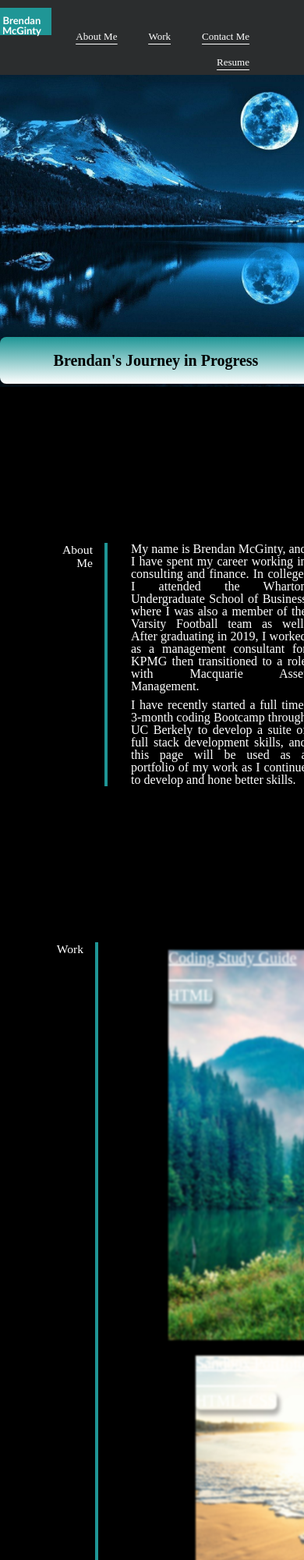
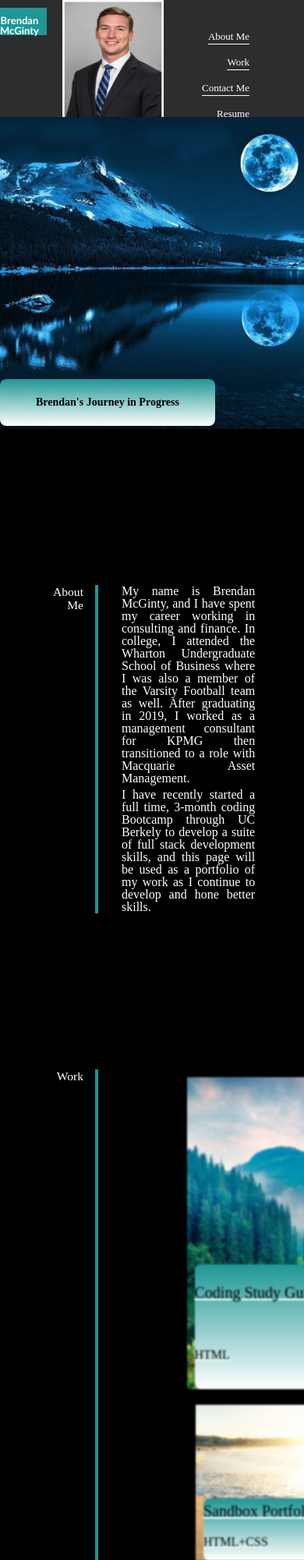
Before and after one commit to mcgintyb14/Second-Challenge, a plain HTML site: page index.html in a window 390 px wide. Shown: the top 2000 px of the page at 78% size. Drawn offline with Linux system fonts and the light colour scheme.

Commit message:
added selfie in the header and made additional adustments to media queries

```diff
--- a/assets/style.css
+++ b/assets/style.css
@@ -18,20 +18,20 @@ body {
     display: flex;
     flex-direction: column;
     background-color: black;
-    margin: 0px;
+    margin: 0;
     padding: 0;
 }
 
 /* The below code defines the layout of the header section of the page, which is displayed using flexbox as a row, and with the width
 of the child elements being displayed as a row. The flexbox layout also helps with responsiveness */
 
-header {
+.header {
     display: flex;
     flex-direction: row;
     flex-basis: auto;
     justify-content: space-between;
     width: 100%;
-    height: 100px;
+    height: 150px;
     background-color: rgb(43, 45, 46);
     color: white;
     box-shadow: 2px 5px 5px 2px rgba(0, 0, 0, 0.3);
@@ -56,6 +56,13 @@ fixed in its alignment as well. */
     font-family: 'Trebuchet MS', 'Lucida Sans Unicode', 'Lucida Grande', 'Lucida Sans', Arial, sans-serif;
     font-weight: 600;
 }
+
+#selfie {
+    height: 150px;
+    width: 130px;
+    display: inline-block;
+}
+
 
 /* The below code is defining the layout of the links in the header of the page. This is a flexbox layout to display the links as a row, and the flexwrap
 property is ensuring that as the screen gets smaller, the links will begin to wrap under each other to make more space */
@@ -134,7 +141,7 @@ Also added a linear gradient to make the box more aesthetic*/
     background-image: linear-gradient(to bottom, var(--background-color), white);
     color: black;
     height: 60px;
-    width: 400px;
+    width: 140%;
     font-weight: 700;
     font-size: 20px;
     position: relative;
@@ -161,13 +168,6 @@ property in this line of code is what gives the consistent "line" down the left
 /* The below code defines the layout of the container with the id "About Me" in the HTML code. This code ensures that this specific container
 displays as a row on the page, maximizing the space between the child elements. */
 
-#About-Me {
-    display: flex;
-    flex-direction: row;
-    justify-content: space-between;
-    margin-top: 50px;
-    width: 100%;
-    }
 
 /* The below code is defining the style of the paragraphs within the 'About Me' section of the page. This is again done using flexbox
 but this time it is specifying it to display as a column (otherwise the paragraphs would display as a row side-by-side. */
@@ -191,6 +191,8 @@ This is specific to the container itself and not the child elements (ie the para
     flex-direction: column;
     align-items: space-around;
     margin-left: 30px;
+    margin-right: 20px;
+    width: 100%;
 }
 
 /* The below code is simply defining the layout of the individual paragraphs within the 'About Me' section. This is saying that the paragraphs
@@ -225,7 +227,6 @@ they will wrap around when the screen narrows.*/
     flex-direction: row;
     flex-wrap: wrap;
     justify-content: center;
-    color: white;
     padding-left: 100px;
     margin-left: 15px;
     padding-right: 0px;
@@ -235,15 +236,26 @@ they will wrap around when the screen narrows.*/
 /* The below code is defining the style of the links (i.e. cards) themselves. This is making sure they flex display as a row with the
 main text being displayed at the left (flex start). */
 
-.work-links a {
+ .work-links div{
     display: flex;
-    flex-direction: row;
-    justify-content: flex-start;
-    height: 350px;
-    width: 100px;
+    flex-direction: column;
+    justify-content: space-around;
+    height: 40%;
+    width: 40%;
     font-size: 20px;
-    margin-left: 100px;
+    color: black;
+    margin-left: 10px;
     margin-right: 10px;
+    background-image: linear-gradient(to bottom, var(--background-color), white);
+    position: relative;
+    top: 60%;
+    border-radius: 8px;
+}
+
+.work-links div h4{
+    margin-top: 10px;
+    font-size: 80%;
+    padding-bottom: 10px;
 }
 
 /* The below code is defining the specifc properties of each individual card within the "Work" section. This is mainly setting
@@ -259,7 +271,7 @@ to the background images applied to each individual card. */
     background-position: center;
     min-width: 400px;
     min-height: 200px;
-    max-width: 500px;
+    max-width: 400px;
     max-height: 300px;
     margin-right: 10px;
     color: white;
@@ -285,10 +297,10 @@ whenever they are hovered, they remove the filter making the images clear. */
 #work-links1 {
     background-image: url(./Images/nature-stock-photo.jpg);
     min-height: 400px;
-    min-width: 100%;
-    max-height: 500px;
-    max-width: 500px;
-    flex-basis: 100%;
+    min-width: 90%;
+    max-height: 400px;
+    max-width: 400px;
+
 }
 
 /* The below three lines of code set background images for the different links. */
@@ -312,10 +324,11 @@ tell you which coding languages were utlized for the different projects.  */
 .card {
     position: relative;
     top: 70%;
-    background-color: var(--background);
+    background-color: lightblue;
+    color: black;
     border-radius: 6px;
     box-shadow: 2px 5px 5px 2px rgba(0, 0, 0, 0.3);
-    height: 500px;
+    height: 100px;
 }
 
 /* The below code specifies that the "Contact Me" section (inclusive of its children) will have no margin or padding to the right */
@@ -349,15 +362,16 @@ This also makes sure the text color of each link is white instead of the default
     padding-bottom: 3px;
     padding-top: 50px;
     color: white;
+    margin-right: 0px;
 }
 
 /* The below code represents different media queries for custom breakpoints for the page. This was done so that the page is responsive to any resolution changes */
 
-@media screen and (max-width: 1100px ) {
+@media screen and (max-width: 1300px ) {
     .About-Me h1,
     #Work h1,
     #Contact-Me h1 {
-        font-size: 30px !important;
+        font-size: 30px;
         border: none;
     }
 
@@ -395,8 +409,10 @@ This also makes sure the text color of each link is white instead of the default
     #work-links2,
     #work-links3,
     #work-links4 {
-        height: 320px;
+        height: 220px;
         width: 210px;
+        display: flex;
+        flex-wrap: wrap;
     }
     .About-Me {
         display: flex;
@@ -419,34 +435,59 @@ This also makes sure the text color of each link is white instead of the default
     .name {
         font-size: 16px
     }
-    #work-links1,
     #work-links2,
     #work-links3,
     #work-links4 {
-        height: 50%;
-        width: 50%;
+        height: 180px;
+        width: 120px;
         display: flex;
         flex-direction: column;
+        flex-wrap: wrap;
 }
+
+    #work-links1 {
+        width: 100px;
+    }
+
 #Contact-Links a {
     margin: 10px;
 }
 
+#subtitle-header {
+    width: 150%;
+    font-size: 14px;
 }
 
-@media screen and (max-width: 768px ) {
-    body {
-    font-size: .5em;
-    }
+#selfie {
+    display: flex;
+    flex-direction: row;
+    justify-content: center;
+    align-items: center;
 }
 
-@media screen and (max-width: 692px) {
+}
+
+
+@media screen and (max-width: 768px ) {
+    #selfie {
+        margin-left: 20px;
+    } */
+
+}
+
+@media screen and (max-width: 735px) {
     .name {
         font-size: 13px;
+        /* width: 45%; */
     }
 
     .links li {
         font-size: 13px;
     }
+}
 
+@media screen and (max-width: 440px) {
+    #bio {
+        font-size: 5px;
+    }
 }
--- a/index.html
+++ b/index.html
@@ -10,6 +10,9 @@
 <body>
     <header class="header">
         <h1 class="name">Brendan McGinty</h1>
+        <div>
+         <img src="./assets/Images/headshot.jpg" id="selfie">
+        </div>
         <nav class="nav-links">
             <ul class="links">
                 <li><a href="#About-Me">About Me</a></li>
@@ -41,25 +44,25 @@
             <a id="work-links1" href="https://github.com/mcgintyb14/First-Challenge" target="_blank">
                 <div>
                     <h3>Coding Study Guide</h3>
-                    <span class="card">HTML</span>
+                    <h4>HTML</h4>
                 </div>
             </a>
             <a id="work-links2" href="https://github.com/mcgintyb14/First-Challenge" target="_blank">
                 <div>
                     <h3>Sandbox Portfolio</h3>
-                    <span class="card">HTML+CSS</span>
+                    <h4>HTML+CSS</h4>
                 </div>
             </a>
             <a id="work-links3" href="#" target="_blank">
                 <div>
                     <h3>Pet Projects (Placeholder)</h3>
-                    <span class="card">Coming Soon</span>
+                    <h4>Coming Soon</h4>
                 </div>
             </a>
             <a id="work-links4" href="#" target="_blank">
                 <div>
-                    <h3>Placeholder Project2</h3>
-                    <span class="card">Coming Soon</span>
+                    <h3>Placeholder Project 2</h3>
+                    <h4>Coming Soon</h4>
                 </div>
             </a>
         </div>
```
Also changed, not shown: assets/Images/headshot.jpg (added).
